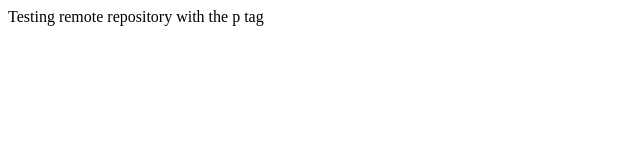
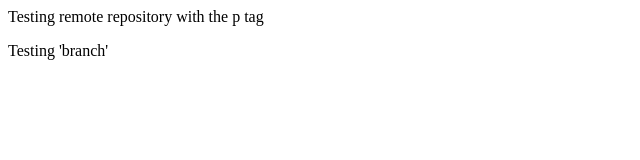
Before and after one commit to lakinbo/HttpsRemoteRepo, a plain HTML site: page index.html in a window 1280 px wide. Shown: the full height of the page, 0-640 px from the left. Drawn offline with Linux system fonts and the light colour scheme.

Commit message:
commit on branch (feature-one)

```diff
--- a/index.html
+++ b/index.html
@@ -4,7 +4,8 @@
 <head>
 </head>
     <body>
-    <p>Testing remote repository with the p tag </>
+    	<p>Testing remote repository with the p tag </>
+	<p>Testing 'branch' </p>
     </body>
 
 
```
